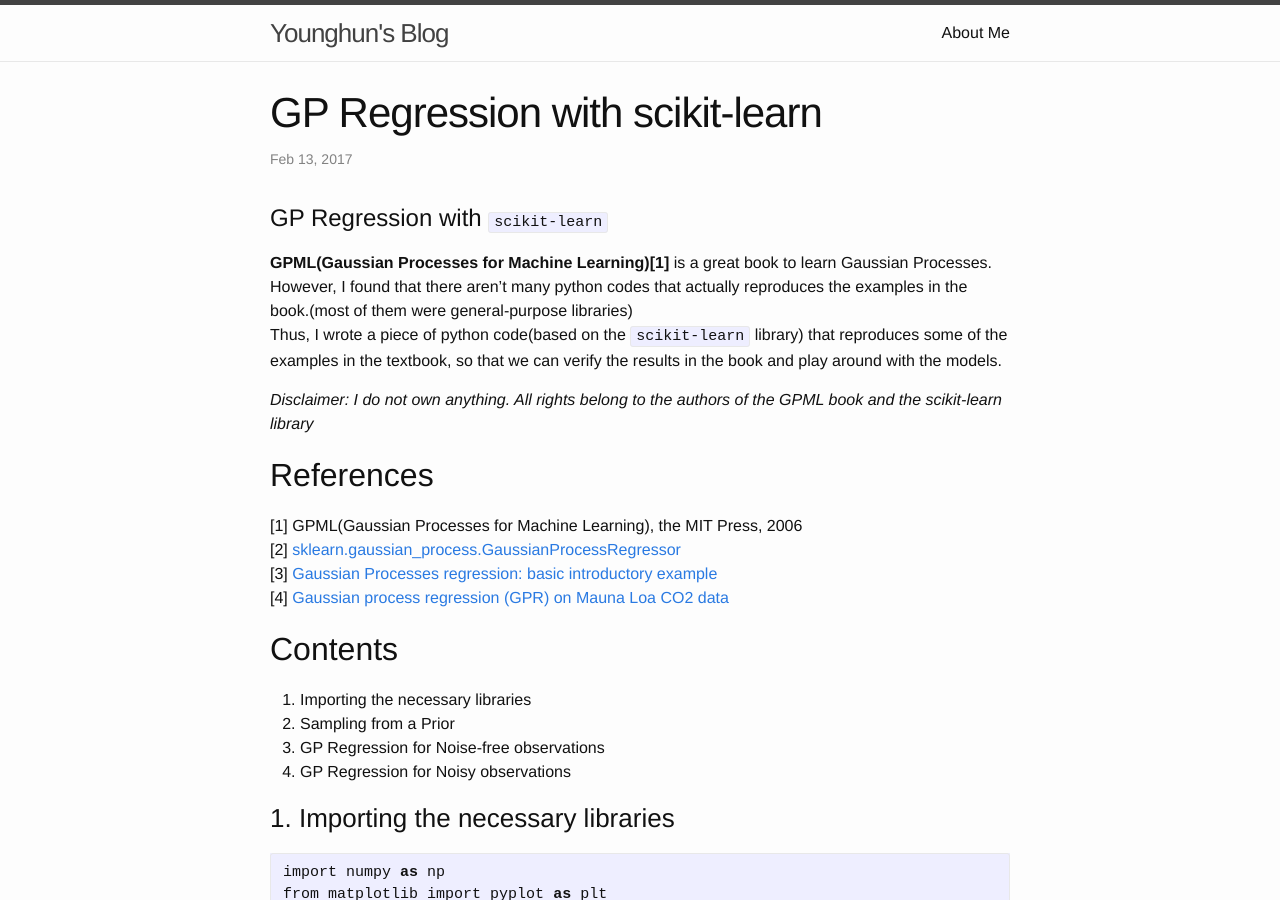
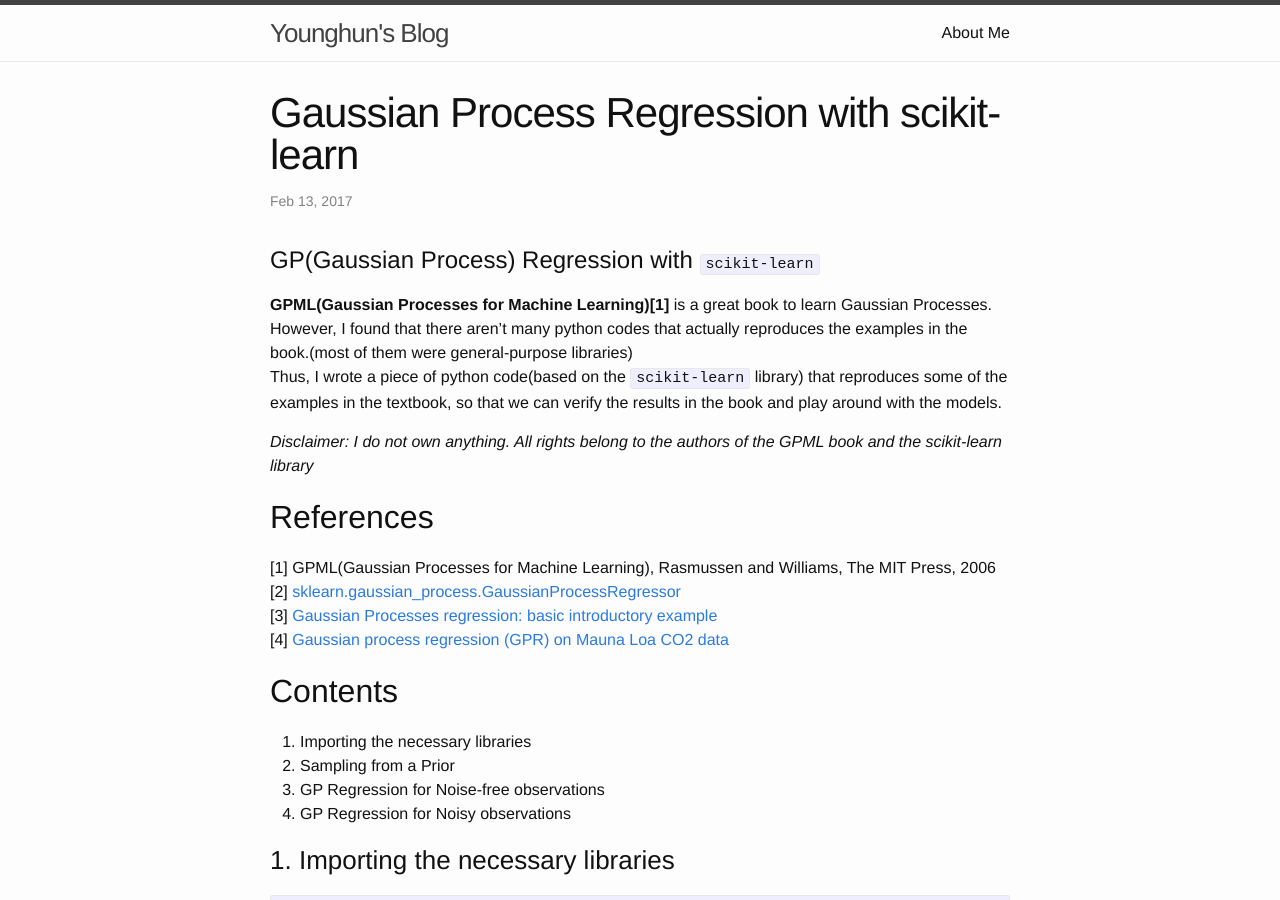
Before and after one commit to yhs968/yhs968.github.io, a Jekyll site: the page built from _posts/2017-02-13-Gaussian Process Regression with scikit-learn.md, in a window 1280 px wide and 900 px high. Built offline with Jekyll 4.4.1, drawn with Linux system fonts in a browser that asks for light colours.

```diff
--- a/_posts/2017-02-13-GP Regression with scikit-learn.md
+++ b/_posts/2017-02-13-Gaussian Process Regression with scikit-learn.md
@@ -1,11 +1,11 @@
 ---
 layout: post
-title:  "GP Regression with scikit-learn"
+title:  "Gaussian Process Regression with scikit-learn"
 date:   2017-02-13
 categories: jekyll update
 ---
 
-# GP Regression with `scikit-learn`
+# GP(Gaussian Process) Regression with `scikit-learn`
 
 **GPML(Gaussian Processes for Machine Learning)[1]** is a great book to learn Gaussian Processes.
 However, I found that there aren't many python codes that actually reproduces the examples in the book.(most of them were general-purpose libraries)
@@ -14,7 +14,7 @@
 *Disclaimer: I do not own anything. All rights belong to the authors of the GPML book and the scikit-learn library*
 
 ## References
-[1] GPML(Gaussian Processes for Machine Learning), the MIT Press, 2006
+[1] GPML(Gaussian Processes for Machine Learning), Rasmussen and Williams, The MIT Press, 2006
 [2] [sklearn.gaussian_process.GaussianProcessRegressor](http://scikit-learn.org/stable/modules/generated/sklearn.gaussian_process.GaussianProcessRegressor.html#sklearn.gaussian_process.GaussianProcessRegressor)
 [3] [Gaussian Processes regression: basic introductory example](http://scikit-learn.org/stable/auto_examples/gaussian_process/plot_gpr_noisy_targets.html#sphx-glr-auto-examples-gaussian-process-plot-gpr-noisy-targets-py)
 [4] [Gaussian process regression (GPR) on Mauna Loa CO2 data](http://scikit-learn.org/stable/auto_examples/gaussian_process/plot_gpr_co2.html#sphx-glr-auto-examples-gaussian-process-plot-gpr-co2-py)
```
Also changed, not shown: 2 other files.
